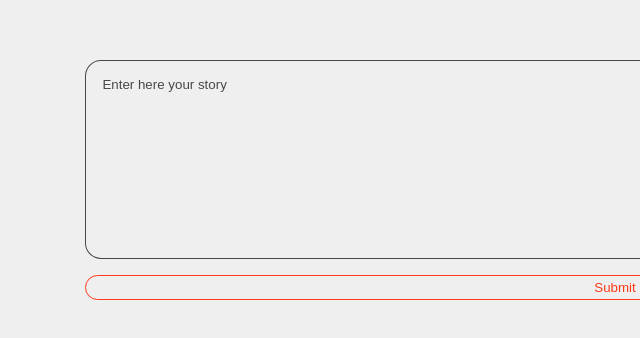
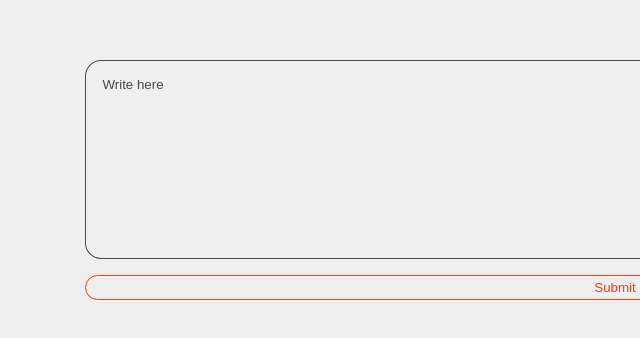
Before and after one commit to zumatt/collectingStories, a plain HTML site: page index.html in a window 1280 px wide. Shown: the part 220-558 px from the top of the page, 25-665 px from the left. Drawn offline with Linux system fonts and the light colour scheme.

Commit message:
Update index.html

```diff
--- a/index.html
+++ b/index.html
@@ -28,7 +28,7 @@
         type="text"
         id="entry.1513047266"
         name="entry.1513047266"
-        placeholder="Enter here your story"
+        placeholder="Write here"
         class="textBox"
     ></textarea>
 
```
